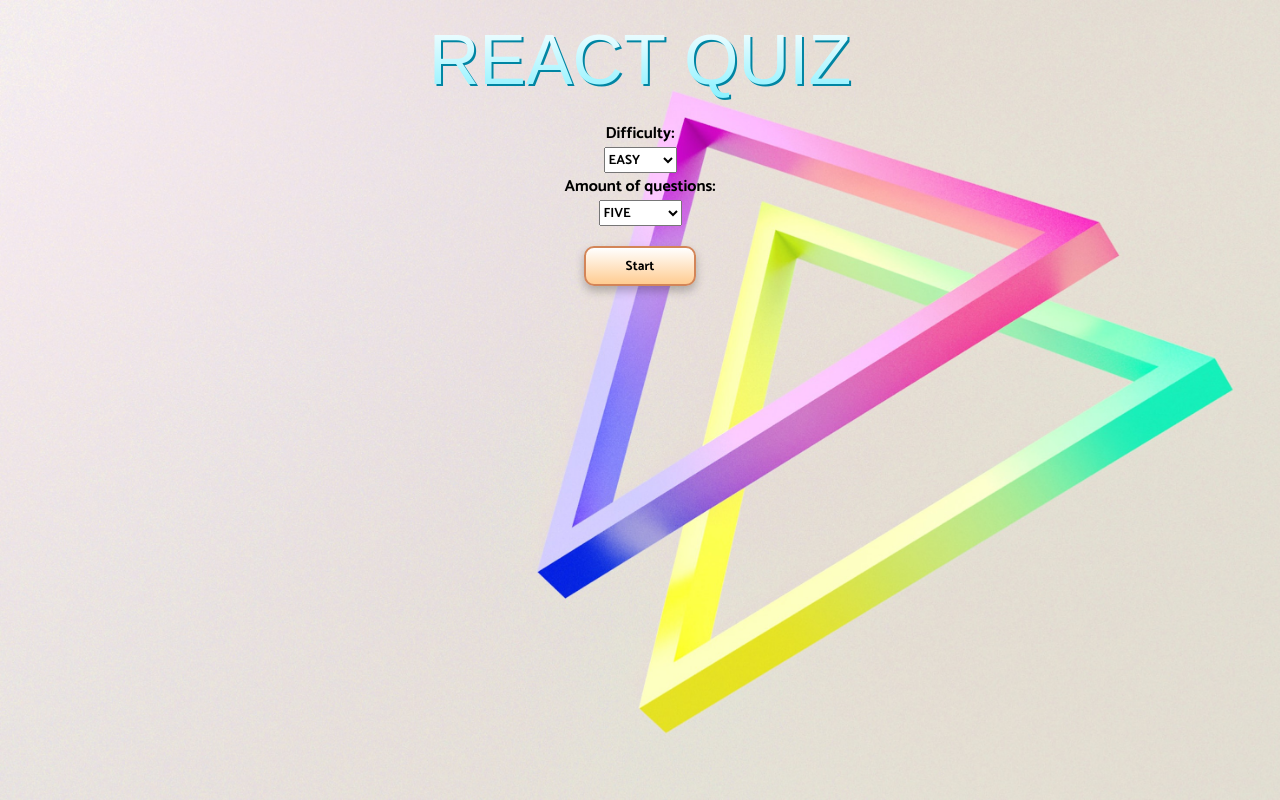
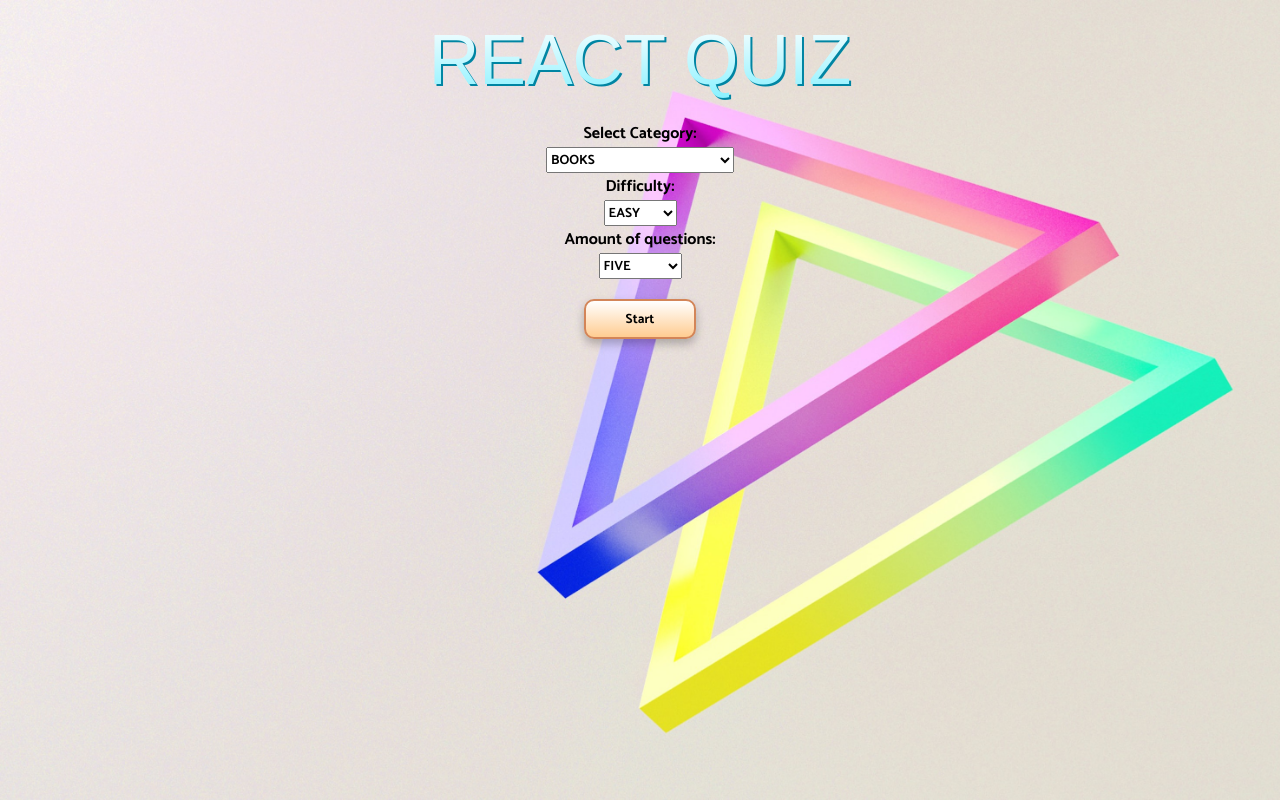
Before and after one commit to nikoada/react-typescript-quiz, a React (Create React App) app: page / in a window 1280 px wide. Built offline with nearby package versions, Linux system fonts and the light colour scheme; a web font is replaced by a local one.

Commit message:
feat:  add dropdown for caterogies

```diff
--- a/src/API.ts
+++ b/src/API.ts
@@ -26,8 +26,35 @@ export enum TotalAmount {
     TWENTY = 20,
 }
 
-export const fetchQuizQuestions = async (amount: number, difficulty: Difficulty) => {
-    const endpoint = `https://opentdb.com/api.php?amount=${amount}&difficulty=${difficulty}&type=multiple`;
+export enum Caterogies {
+    BOOKS = 10,
+    FILM = 11,
+    MUSIC = 12,
+    MUSICALS_AND_THEATRES = 13,
+    TELEVISION = 14,
+    VIDEO_GAMES = 15,
+    BOARD_GAMES = 16,
+    NATURE = 17,
+    COMPUTERS = 18,
+    MATHEMATICS = 19,
+    MYTHOLOGY = 20,
+
+        //   <option value="21">Sports</option>
+        //   <option value="22">Geography</option>
+        //   <option value="23">History</option>
+        //   <option value="24">Politics</option>
+        //   <option value="25">Art</option>
+        //   <option value="26">Celebrities</option>
+        //   <option value="27">Animals</option>
+        //   <option value="28">Vehicles</option>
+        //   <option value="29">Entertainment: Comics</option>
+        //   <option value="30">Science: Gadgets</option>
+        //   <option value="31">Entertainment: Japanese Anime &amp; Manga</option>
+        //   <option value="32">Entertainment: Cartoon &amp; Animations</option>
+}
+
+export const fetchQuizQuestions = async (category: Caterogies, amount: number, difficulty: Difficulty) => {
+    const endpoint = `https://opentdb.com/api.php?amount=${amount}&category=${category}&difficulty=${difficulty}&type=multiple`;
     const data = await (await fetch(endpoint)).json();
     return data.results.map((question: Question) => ({
             ...question,
--- a/src/App.tsx
+++ b/src/App.tsx
@@ -3,7 +3,7 @@ import { fetchQuizQuestions } from './API';
 // Components
 import QuestionCard from './components/QuestionCard';
 // Types
-import { QuestionState, Difficulty, TotalAmount } from './API';
+import { QuestionState, Difficulty, TotalAmount, Caterogies } from './API';
 // Styles
 import { GlobalStyle, Wrapper } from './App.styles';
 
@@ -25,6 +25,7 @@ const App = () => {
   const [options, setOptions] = useState({
     totalAmount: TotalAmount.FIVE,
     difficulty: Difficulty.EASY,
+    categories: Caterogies.BOOKS,
   })
 
   console.log(questions);
@@ -34,6 +35,7 @@ const App = () => {
     setGameOver(false);
 
     const newQuetions = await fetchQuizQuestions(
+      options.categories,
       options.totalAmount,
       options.difficulty,
     );
@@ -80,21 +82,30 @@ const App = () => {
       <GlobalStyle />
       <Wrapper>
         <h1>REACT QUIZ</h1>
+        {gameOver || userAnswers.length === options.totalAmount ? (
+          <>
+        <label>Select Category: </label>
+        <select name="caterogies" onChange={(event) => setOptions(prev => { return { ...prev, categories: Caterogies[event.target.value as keyof typeof Caterogies] } })}>
+          {Object.keys(Caterogies).map((item, index) => {
+            return isNaN(Number(item)) && <option value={item} key={index}>{item}</option>
+          })}
+        </select>
         <label>Difficulty:</label>
-      <select name="difficulty" onChange={(event) => setOptions(prev => { return {...prev, difficulty: Difficulty[event.target.value as keyof typeof Difficulty]} }) }>
+        <select name="difficulty" onChange={(event) => setOptions(prev => { return { ...prev, difficulty: Difficulty[event.target.value as keyof typeof Difficulty] } })}>
           {Object.keys(Difficulty).map((item, index) => <option value={item} key={index}>{item}</option>)}
         </select>
         <label>Amount of questions:</label>
-      <select name="amount" onChange={(event) => setOptions(prev => { return {...prev, totalAmount: TotalAmount[event.target.value as keyof typeof TotalAmount]} }) }>
+        <select name="amount" onChange={(event) => setOptions(prev => { return { ...prev, totalAmount: TotalAmount[event.target.value as keyof typeof TotalAmount] } })}>
           {Object.keys(TotalAmount).map((item, index) => {
-          return isNaN(Number(item)) && <option value={item} key={index}>{item}</option>})}
+            return isNaN(Number(item)) && <option value={item} key={index}>{item}</option>
+          })}
         </select>
-      {gameOver || userAnswers.length === options.totalAmount ? (
           <button className="start" onClick={startTrivia}>
             Start
           </button>
-      ) : null }
-      { !gameOver ? <p className="score">Score: {score}</p> : null }
+          </>
+        ) : null}
+        {!gameOver ? <p className="score">Score: {score}</p> : null}
         {loading && <p>Loading Questions ...</p>}
         {!loading && !gameOver && (
           <QuestionCard
```
Lines whose indentation alone changed are shown as unchanged.
